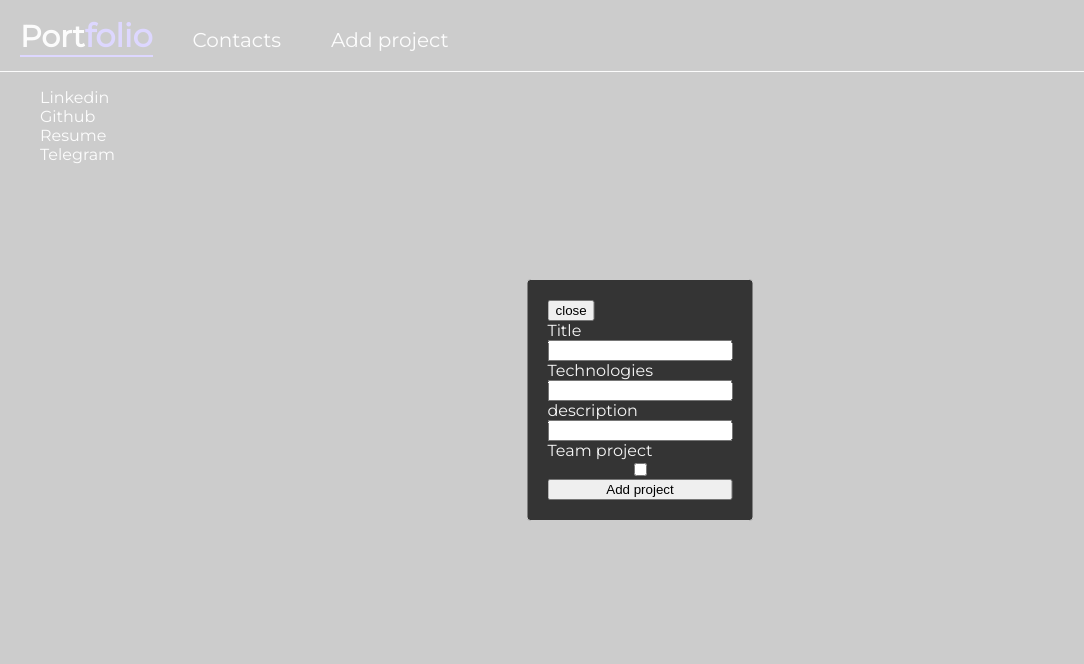
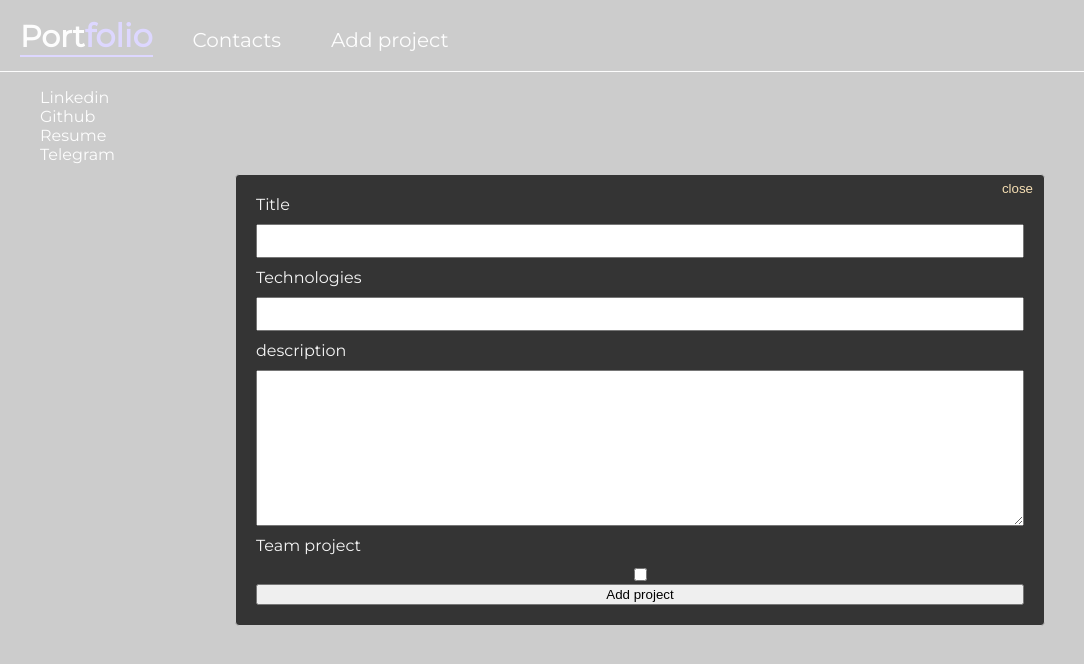
Before and after one commit to AndreyKapus/portfolio, a Next.js app: page /Contacts/contacts in a window 1280 px wide. Both pictures are taken after a click on the button "Add project". Shown: the top 664 px of the page, without its empty margins (0-1084 px from the left). Built offline with nearby package versions, Linux system fonts and the light colour scheme.

Commit message:
form styles

```diff
--- a/Components/addProject.js
+++ b/Components/addProject.js
@@ -4,13 +4,27 @@ const AddProject = () => {
   return (
     <div className={styles.addContainer}>
       <form className={styles.addForm}>
-        <label for="title">Title</label>
-        <input type="text" id="title" />
-        <label for="techs">Technologies</label>
-        <input type="text" id="techs" />
-        <label for="descr">description</label>
-        <input type="text" id="descr" />
-        <label for="checkbox">Team project</label>
+        <label for="title" className={styles.formLabel}>
+          Title
+        </label>
+        <input type="text" id="title" className={styles.input} />
+        <label for="techs" className={styles.formLabel}>
+          Technologies
+        </label>
+        <input type="text" id="techs" className={styles.input} />
+        <label for="descr" className={styles.formLabel}>
+          description
+        </label>
+        <textarea
+          name="textarea"
+          rows="10"
+          cols="5"
+          id="descr"
+          className={styles.textarea}
+        />
+        <label for="checkbox" className={styles.formLabel}>
+          Team project
+        </label>
         <input type="checkbox" id="checkbox" />
         <button type="submit">Add project</button>
       </form>
--- a/Components/addProjectModal.js
+++ b/Components/addProjectModal.js
@@ -10,6 +10,7 @@ const AddProjectModal = () => {
       left: "50%",
       right: "auto",
       bottom: "auto",
+      width: "60%",
       marginRight: "-50%",
       transform: "translate(-50%, -50%)",
       backgroundColor: "#343434",
@@ -38,7 +39,9 @@ const AddProjectModal = () => {
         onRequestClose={closeModal}
         style={customStyles}
       >
-        <button onClick={closeModal}>close</button>
+        <button onClick={closeModal} className={styles.closeModalBtn}>
+          close
+        </button>
         <AddProject />
       </Modal>
     </div>
--- a/styles/components/addProject.module.css
+++ b/styles/components/addProject.module.css
@@ -5,3 +5,16 @@
   display: flex;
   flex-direction: column;
 }
+
+.formLabel {
+  margin-bottom: 10px;
+}
+
+.input {
+  height: 28px;
+  margin-bottom: 10px;
+}
+
+.textarea {
+  margin-bottom: 10px;
+}
--- a/styles/components/layout.module.css
+++ b/styles/components/layout.module.css
@@ -66,3 +66,12 @@
   box-shadow: 0px 1px 4px 2px #7761ff, 0px 1px 4px 0px #7761ff,
     0px 4px 8px 0px #7761ff, 0px 4px 8px 0px #7761ff;
 }
+
+.closeModalBtn {
+  position: absolute;
+  top: 5px;
+  right: 5px;
+  background-color: transparent;
+  color: wheat;
+  border: none;
+}
```
